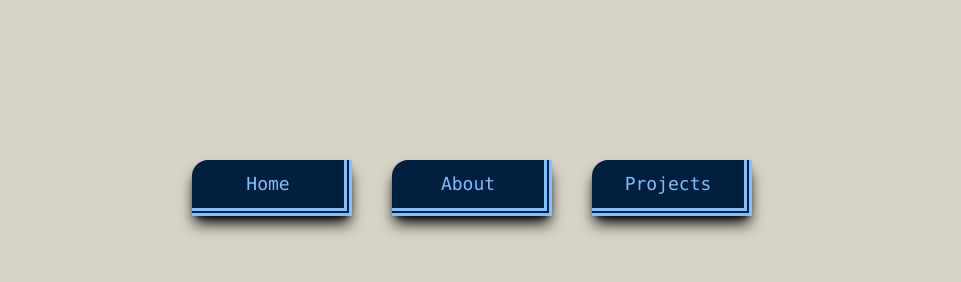
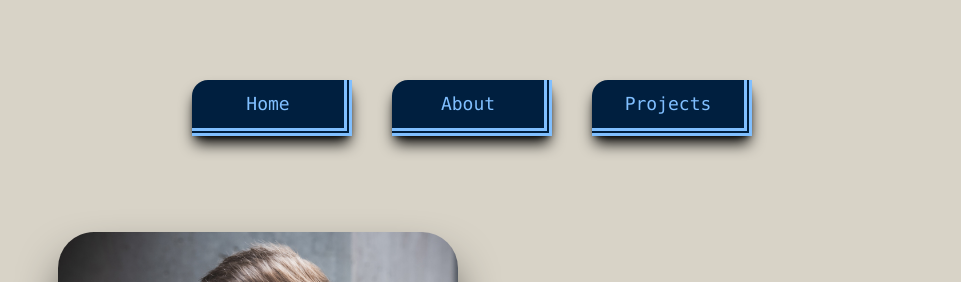
Before and after one commit to MattOrtner/portfolio-site, a Next.js app: page / in a window 1280 px wide. Shown: the top 282 px of the page, without its empty margins (168-1129 px from the left). Built offline with nearby package versions, Linux system fonts and the light colour scheme.

Commit message:
style dump for branchSwitch

```diff
--- a/pages/components/NavBar.js
+++ b/pages/components/NavBar.js
@@ -2,7 +2,7 @@ import Link from "next/link";
 
 const NavBar = () => {
   return (
-    <div className="pt-40">
+    <div className="p-20 pb-24">
       <ul className="flex h-14 gap-10 justify-center text-center">
         <Link
           className="w-40 cursor-pointer bg-NAVY fjac text-NAVY_T text-lg
--- a/pages/index.js
+++ b/pages/index.js
@@ -10,7 +10,7 @@ import DevIconGroup from "./components/DevIconGroup";
 export default function Home() {
   return (
     <div className="h-screen bg-TAN_D font-mono">
-      <div className="h-96">
+      <div className="">
         <NavBar />
       </div>
       <div className="fjac gap-10">
```
